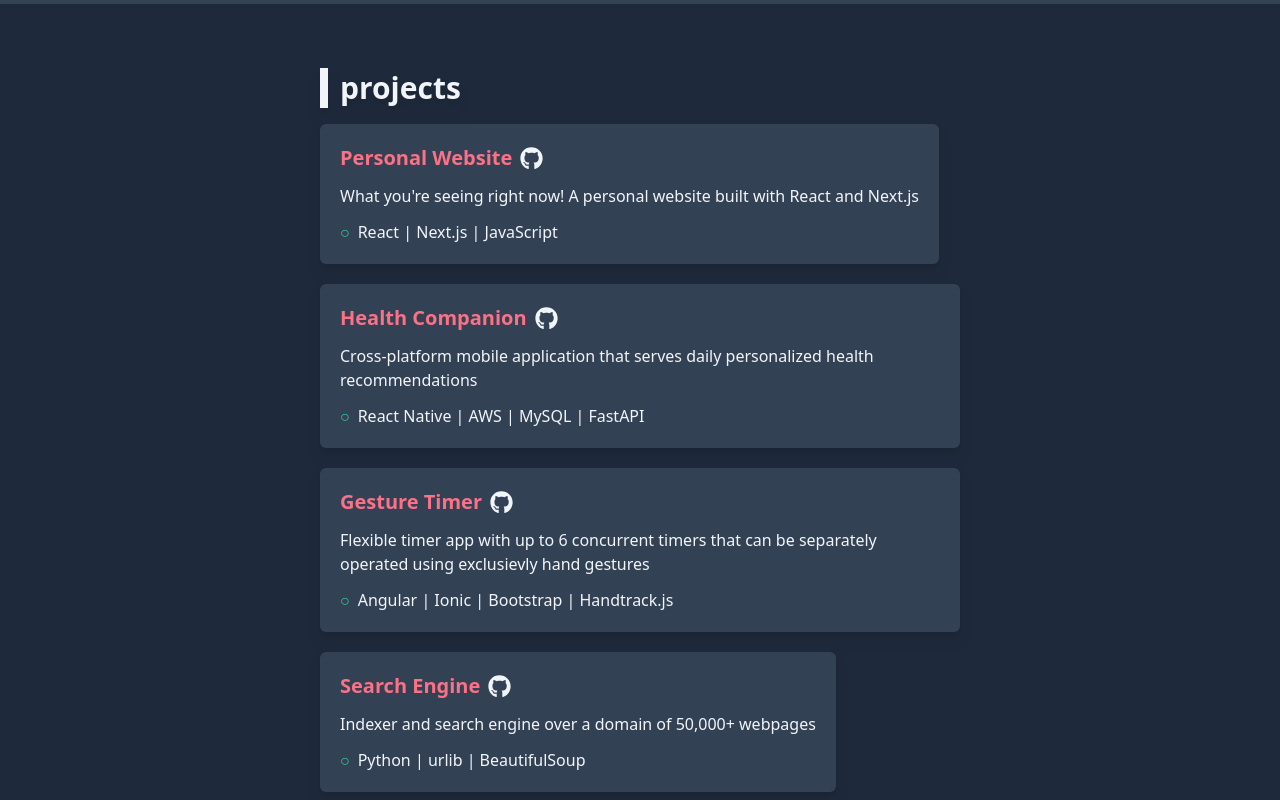
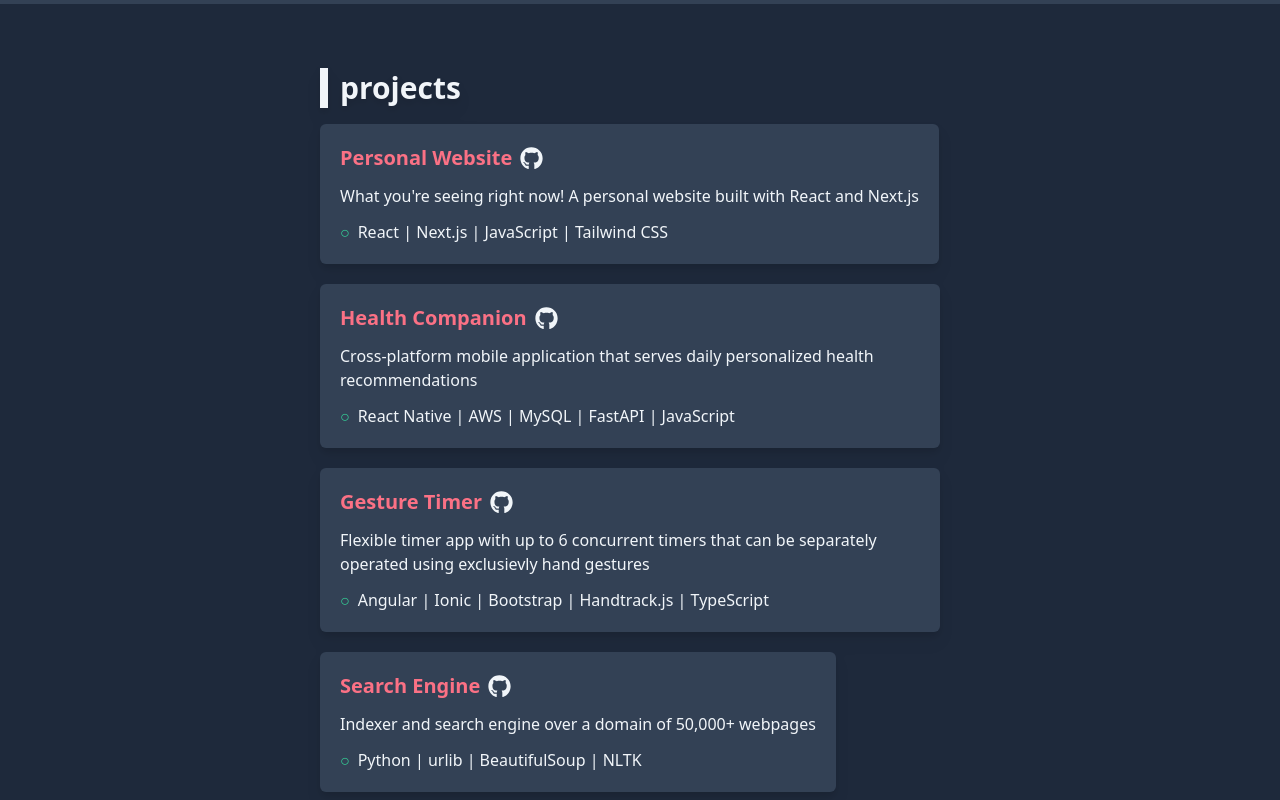
Before and after one commit to zcharz/personal-website, a Next.js app: page / in a window 1280 px wide. Shown: the part 1980-2780 px from the top of the page. Built offline with nearby package versions, Linux system fonts and the light colour scheme.

Commit message:
refactor: :poop: mental boom
not sure how to do layout for project section, just leaving this for now with bandaid fix

```diff
--- a/src/components/Projects.jsx
+++ b/src/components/Projects.jsx
@@ -20,12 +20,11 @@ export default function Projects () {
                     <div className='text-3xl font-semibold'>projects</div>
                 </div>
 
-                <div className='flex flex-wrap justify-start text-slate-100 space-y-5'>
+                <div className='flex flex-wrap text-slate-100'>
                     {ProjectItems.map((item) => (
                         <div key={item.name}
-                        className='flex flex-col justify-start items-start p-5 bg-slate-700 space-y-3 rounded-md hover:shadow-sm hover:shadow-rose-400 duration-100'>
-                            {/* <Image src={imgMap[item.img]} width={300} height={200}
-                            className='rounded-lg'/> */}
+                        className='flex flex-col justify-start items-start p-5 mr-5 mb-5 bg-slate-700 space-y-3 rounded-md hover:shadow-sm hover:shadow-rose-400 duration-100'>
+                            {/* bandaid fix using mr-5 and mb-5 */}
                             <div className='flex flex-row space-x-2 items-center'>
                                 <div className='font-bold text-xl text-rose-400'>{item.name}</div>
                                 <Link href={item.link} target='_blank'>
@@ -37,7 +36,7 @@ export default function Projects () {
 
                             <div className='flex flex-row space-x-2'>
                                 <div className='text-emerald-400'>○</div>
-                                <div>{separateElements(item.skills)}</div>
+                                <div>{item.skills.join(' | ')}</div>
                             </div>
                         </div>
                     ))}
@@ -47,9 +46,3 @@ export default function Projects () {
         </div>
     );
 }
-
-function separateElements(arr) {
-    if (arr.length <= 1) return arr.join();
-    const elements = arr.slice(0, -1);
-    return elements.join(" | ");
-}
```
